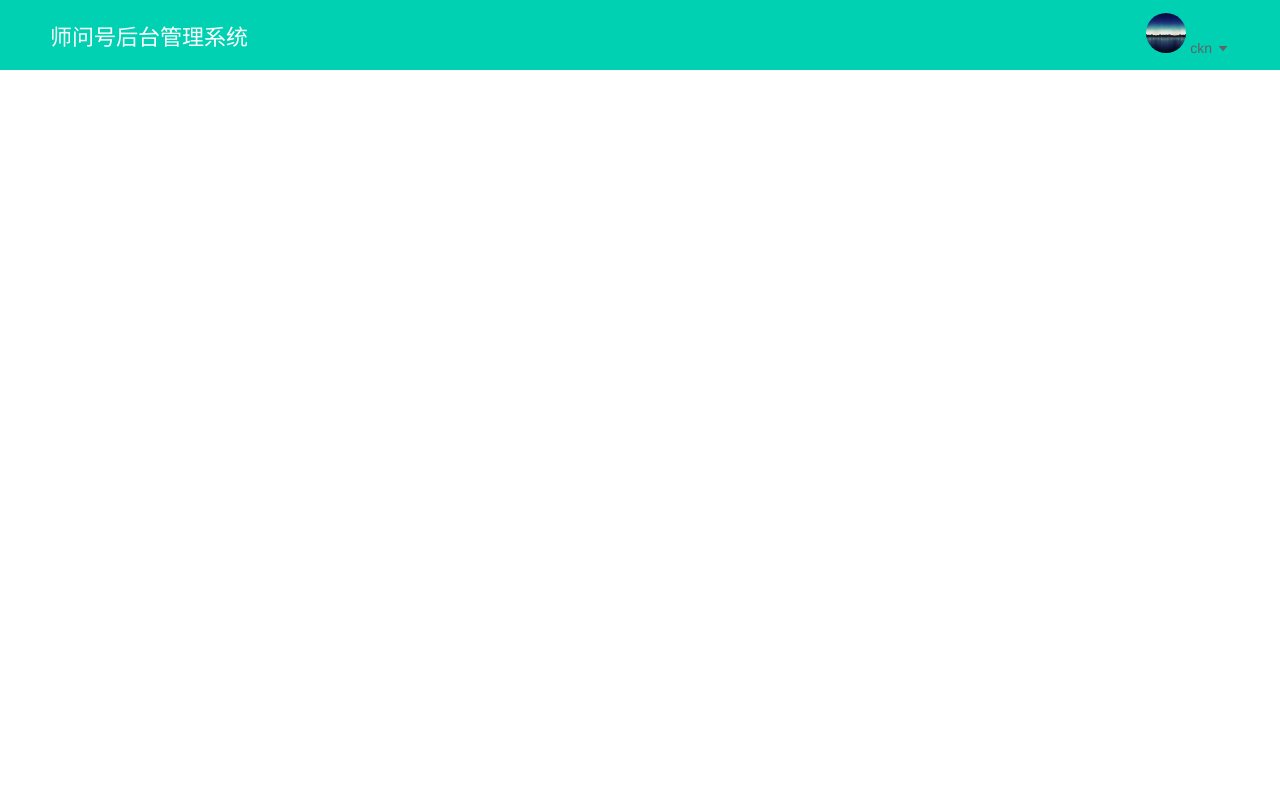
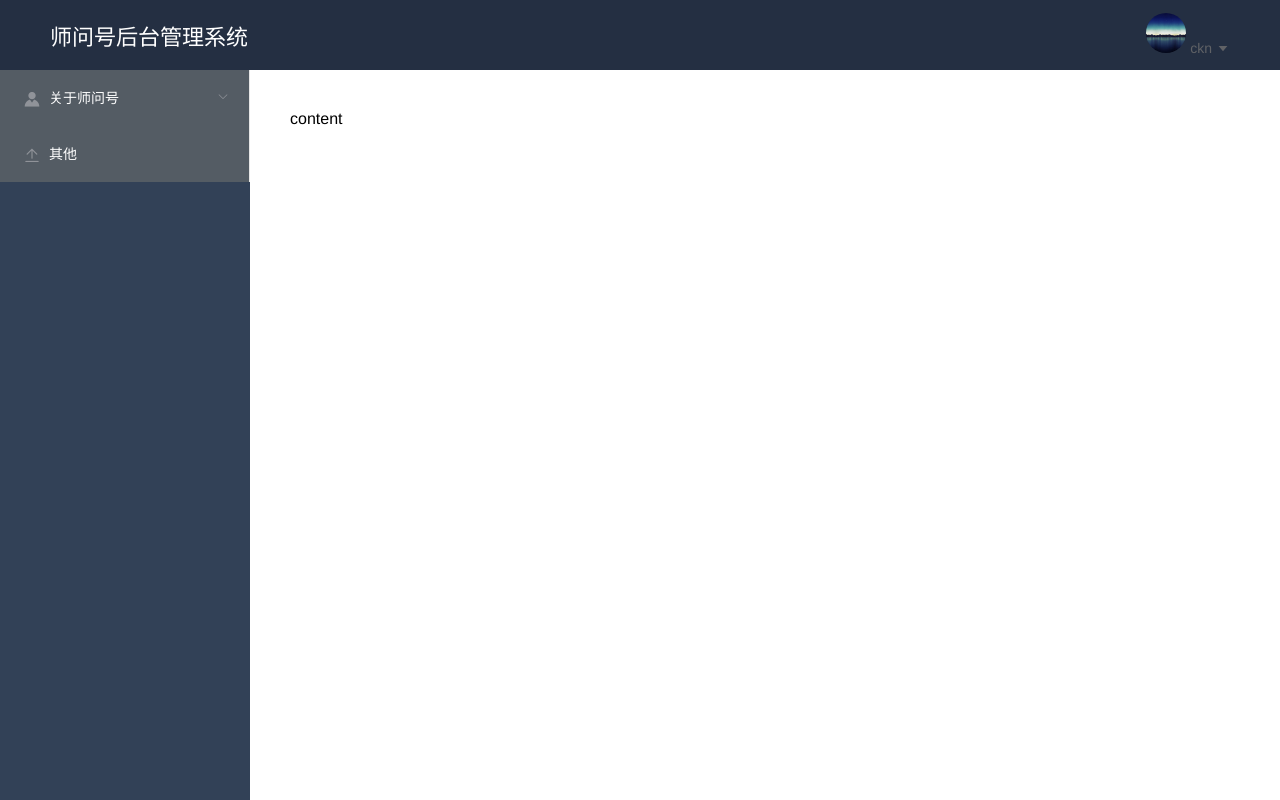
Before and after one commit to kuiningchen2017/backend_shiwen, a Vue app: page /#/home in a window 1280 px wide. Built offline with nearby package versions, Linux system fonts and the light colour scheme.

Commit message:
'完善整体结构'

```diff
--- a/src/components/common/Header/header.vue
+++ b/src/components/common/Header/header.vue
@@ -21,7 +21,8 @@
 <script>
 import avatar from '../../../assets/login-background.jpg'
 export default {
-  name: 'header',
+  // vue.esm.js [Vue warn]: Do not use built-in or reserved HTML elements as component id: header
+  // name: 'header',
   data () {
     return {
       username: 'ckn',
--- a/src/components/common/Home/home.vue
+++ b/src/components/common/Home/home.vue
@@ -1,20 +1,27 @@
 <template>
     <div class="wrapper">
         <VHeader></VHeader>
+        <VSidebar></VSidebar>
         <div class="content">
+            content
+            <transition name="move" mode="out-in">
+                <router-view></router-view>
+            </transition>
         </div>
     </div>
 </template>
 
 <script>
 import VHeader from '../Header/header.vue'
+import VSidebar from '../Sidebar/Sidebar.vue'
 export default {
   name: 'home',
   data () {
     return {}
   },
   components: {
-    VHeader
+    VHeader,
+    VSidebar
   }
 }
 </script>
--- /dev/null
+++ b/src/components/common/Sidebar/sidebar.vue
@@ -0,0 +1,87 @@
+<template>
+    <div class="sidebar">
+        <el-col :span="24">
+            <el-menu :default-active="onRoutes"
+                     unique-opened
+                     class="el-menu-vertical-demo"
+                     background-color="#545c64"
+                     text-color="#fff"
+                     active-text-color="#ffd04b"
+                     router
+                     @open="handleOpen"
+                     @close="handleClose">
+                <!-- template的作业是模板占位符，可帮助我们包裹元素，并且在循环过程当中，template不会被渲染到页面是， 若我们不想额外增加一个div，就应该使用template -->
+                <template v-for="(item, index) in items">
+                    <template v-if="item.subs">
+                        <el-submenu :key="index" :index="item.index">
+                            <template slot="title"><i :class="item.icon"></i>{{ item.title }}</template>
+                            <el-menu-item v-for="(subItem, index) in item.subs" :key="index" :index="subItem.index">{{ subItem.title }}</el-menu-item>
+                        </el-submenu>
+                    </template>
+                    <template v-else>
+                        <el-menu-item :key="index" :index="item.index"><i :class="item.icon"></i>{{ item.title }}</el-menu-item>
+                    </template>
+                </template>
+            </el-menu>
+        </el-col>
+    </div>
+</template>
+
+<script>
+export default {
+  name: 'sidebar',
+  data () {
+    return {
+      items: [
+        {
+          icon: 'el-icon-s-custom',
+          index: '2',
+          title: '关于师问号',
+          subs: [
+            {
+              index: 'audit',
+              title: '审核师问号'
+            }
+          ]
+        },
+        {
+          icon: 'el-icon-upload2',
+          index: 'else',
+          title: '其他'
+        }
+      ]
+    }
+  },
+  methods: {
+    handleOpen (key, keyPath) {
+      console.log(key)
+      console.log(keyPath)
+    },
+    handleClose (key, keyPath) {
+      console.log(key)
+      console.log(keyPath)
+    }
+  },
+  computed: {
+    onRoutes () {
+      return this.$route.path.replace('/', '')
+    }
+  }
+}
+</script>
+
+<!-- Add "scoped" attribute to limit CSS to this component only -->
+<style scoped>
+    .sidebar{
+        display: block;
+        position: absolute;
+        width: 250px;
+        left: 0;
+        top: 70px;
+        bottom:0;
+        background: #324157;
+    }
+    .sidebar > ul {
+        height:100%;
+    }
+</style>
--- a/src/components/common/Sidebar/slidbar.vue
+++ b/src/components/page/audit-page.vue
@@ -1,8 +1,13 @@
 <template>
-    <div></div>
+    <div class="audit-wrap">
+        审核页
+    </div>
 </template>
 
 <script>
+export default {
+  name: 'audit'
+}
 </script>
 
 <!-- Add "scoped" attribute to limit CSS to this component only -->
--- a/src/components/page/login.vue
+++ b/src/components/page/login.vue
@@ -1,6 +1,6 @@
 <template>
     <div class="login-wrap">
-        <div class="ms-title">后台管理系统</div>
+        <div class="ms-title">师问号后台管理系统</div>
         <div class="ms-login">
             <el-form :model="ruleForm" status-icon :rules="rules" ref="ruleForm" label-width="0px" class="demo-ruleForm">
                 <el-form-item prop="username">
--- a/src/router/index.js
+++ b/src/router/index.js
@@ -2,6 +2,7 @@ import Vue from 'vue'
 import Router from 'vue-router'
 import Login from '@/components/page/login'
 import Home from '@/components/common/Home/home'
+import Audit from '@/components/page/audit-page'
 
 Vue.use(Router)
 
@@ -19,7 +20,14 @@ export default new Router({
     {
       path: '/home',
       name: 'home',
-      component: Home
+      component: Home,
+      children: [
+        {
+          path: '/audit',
+          name: 'audit',
+          component: Audit
+        }
+      ]
     }
   ]
 })
--- a/static/css/color-green.css
+++ b/static/css/color-green.css
@@ -1,27 +1,18 @@
 .header{
-    background-color: #00d1b2;
+    background-color: #242f42;
 }
 .login-wrap{
-    background: rgba(56, 157, 170, 0.82);;
+    background: #324157;
 }
 .plugins-tips{
-    background: #f2f2f2;
+    background: #eef1f6;
 }
 .plugins-tips a{
-    color: #00d1b2;
+    color: #20a0ff;
 }
 .el-upload--text em {
-    color: #00d1b2;
+    color: #20a0ff;
 }
 .pure-button{
-    background: #00d1b2;
+    background: #20a0ff;
 }
-.vue-datasource .btn-primary {
-    color: #fff;
-    background-color: #00d1b2 !important;
-    border-color: #00d1b2 !important;
-}
-.pagination > .active > a, .pagination > .active > a:hover, .pagination > .active > a:focus, .pagination > .active > span, .pagination > .active > span:hover, .pagination > .active > span:focus {
-    background-color: #00d1b2 !important;
-    border-color: #00d1b2 !important;
-}
```
Also changed, not shown: 1 other file (tests, documents, lock files or other folders).
